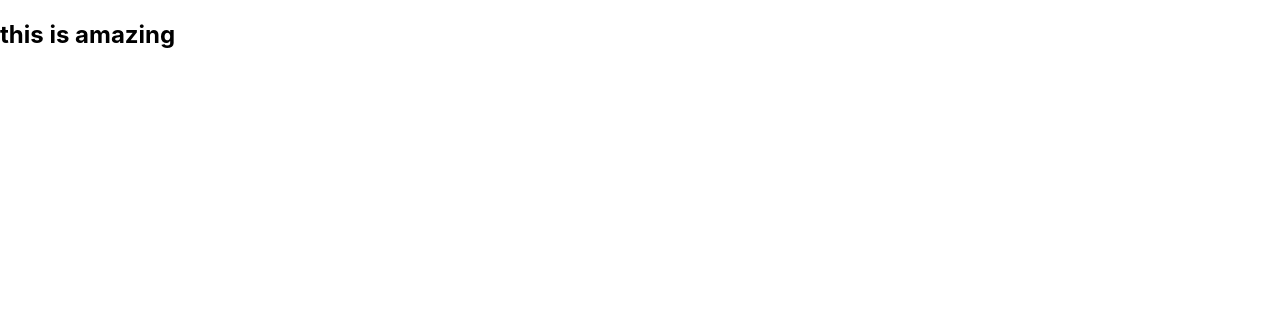
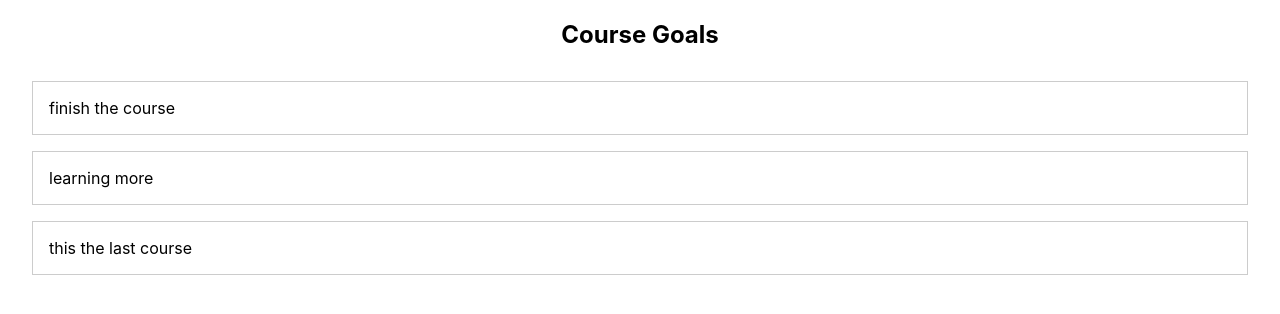
Before and after one commit to ghozlene/mern-app, a React (Create React App) app: page / in a window 1280 px wide. Shown: the top 314 px of the page. Built offline with nearby package versions, Linux system fonts and the light colour scheme.

Commit message:
Working with multiple components

```diff
--- a/src/App.css
+++ b/src/App.css
@@ -1,38 +1,14 @@
-.App {
-  text-align: center;
+h2 {
+	text-align: center;
+}
+.goal-list {
+	list-style: none;
+	margin: 2rem;
+	padding: 0;
 }
 
-.App-logo {
-  height: 40vmin;
-  pointer-events: none;
+.goal-list li {
+	margin: 1rem 0;
+	border: 1px solid #ccc;
+	padding: 1rem;
 }
-
-@media (prefers-reduced-motion: no-preference) {
-  .App-logo {
-    animation: App-logo-spin infinite 20s linear;
-  }
-}
-
-.App-header {
-  background-color: #282c34;
-  min-height: 100vh;
-  display: flex;
-  flex-direction: column;
-  align-items: center;
-  justify-content: center;
-  font-size: calc(10px + 2vmin);
-  color: white;
-}
-
-.App-link {
-  color: #61dafb;
-}
-
-@keyframes App-logo-spin {
-  from {
-    transform: rotate(0deg);
-  }
-  to {
-    transform: rotate(360deg);
-  }
-}
--- a/src/App.js
+++ b/src/App.js
@@ -1,22 +1,22 @@
 import React from 'react';
 import './App.css';
-
-// function App() {
-// 	return React.createElement(
-// 		'div',
-// 		{ title: 'div' },
-// 		React.createElement('h2', { title: 'a new h2' }, 'this is amazing')
-// 	);
+import GoalsList from './components/GoalsList';
+function App() {
+	return (
+		<div className='course-goals'>
+			<h2>Course Goals</h2>
+			<GoalsList />
+		</div>
+	);
+}
+// class App extends React.Component {
+// 	render() {
+// 		return React.createElement(
+// 			'div',
+// 			{ title: 'div' },
+// 			React.createElement('h2', { title: 'a new h2' }, 'this is amazing')
+// 		);
+// 	}
 // }
 
-class App extends React.Component {
-	render() {
-		return React.createElement(
-			'div',
-			{ title: 'div' },
-			React.createElement('h2', { title: 'a new h2' }, 'this is amazing')
-		);
-	}
-}
-
 export default App;
--- /dev/null
+++ b/src/components/GoalsList.js
@@ -0,0 +1,13 @@
+import React from 'react';
+
+const GoalsList = () => {
+	return (
+		<ul className='goal-list'>
+			<li>finish the course</li>
+			<li>learning more</li>
+			<li>this the last course</li>
+		</ul>
+	);
+};
+
+export default GoalsList;
```
